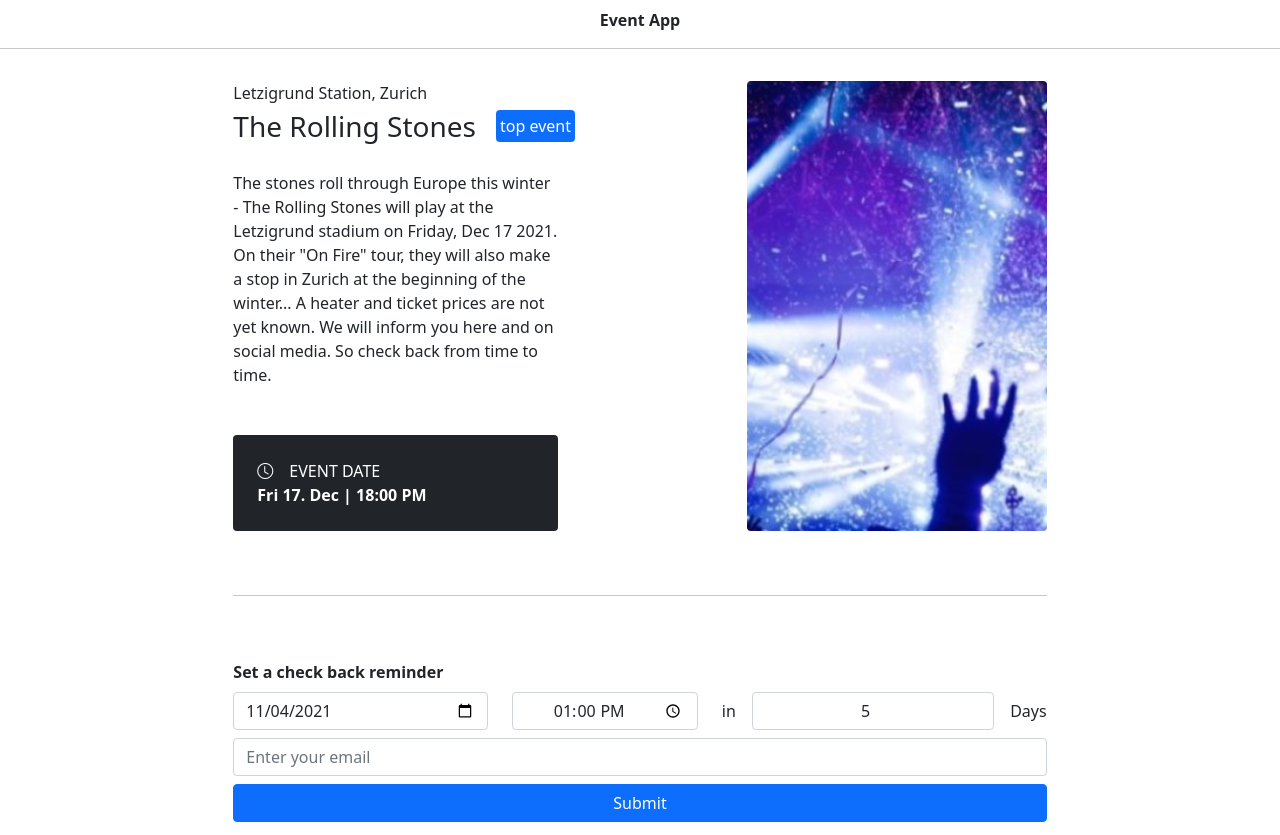
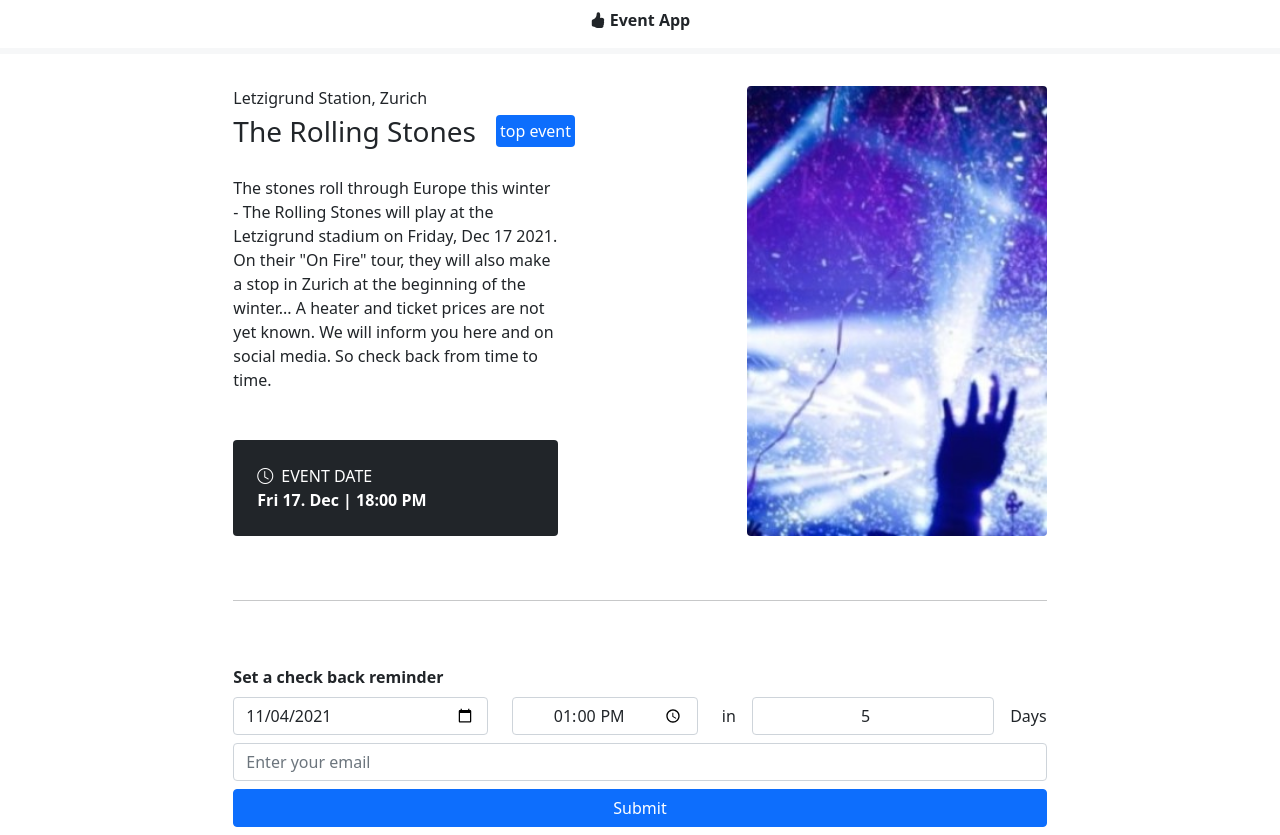
Before and after one commit to gianantoniopini/event-app, a Vue app in the folder front-end/: page / in a window 1280 px wide. Built offline with nearby package versions, Linux system fonts and the light colour scheme.

Commit message:
added thumbs-up icon

```diff
--- a/front-end/src/App.vue
+++ b/front-end/src/App.vue
@@ -1,12 +1,15 @@
 <template>
   <div class="container-fluid py-2">
     <div class="row">
-      <div class="d-flex justify-content-center align-items-center fw-bold">
-        Event App
+      <div class="d-flex justify-content-center align-items-center">
+        <div class="hstack gap-1">
+          <i class="bi bi-hand-thumbs-up-fill"></i>
+          <div class="fw-bold">Event App</div>
+        </div>
       </div>
     </div>
     <div class="row my-3">
-      <hr />
+      <hr class="border border-3" />
     </div>
     <EventReminder />
   </div>
--- a/front-end/src/components/EventReminder.vue
+++ b/front-end/src/components/EventReminder.vue
@@ -34,8 +34,8 @@
                 <div class="container-fluid rounded text-white bg-dark py-4">
                   <div class="row">
                     <div class="col-12">
-                      <div class="hstack gap-3">
-                        <i class="bi-clock"></i>
+                      <div class="hstack gap-2">
+                        <i class="bi bi-clock"></i>
                         <div class="text-uppercase">Event Date</div>
                       </div>
                     </div>
```
